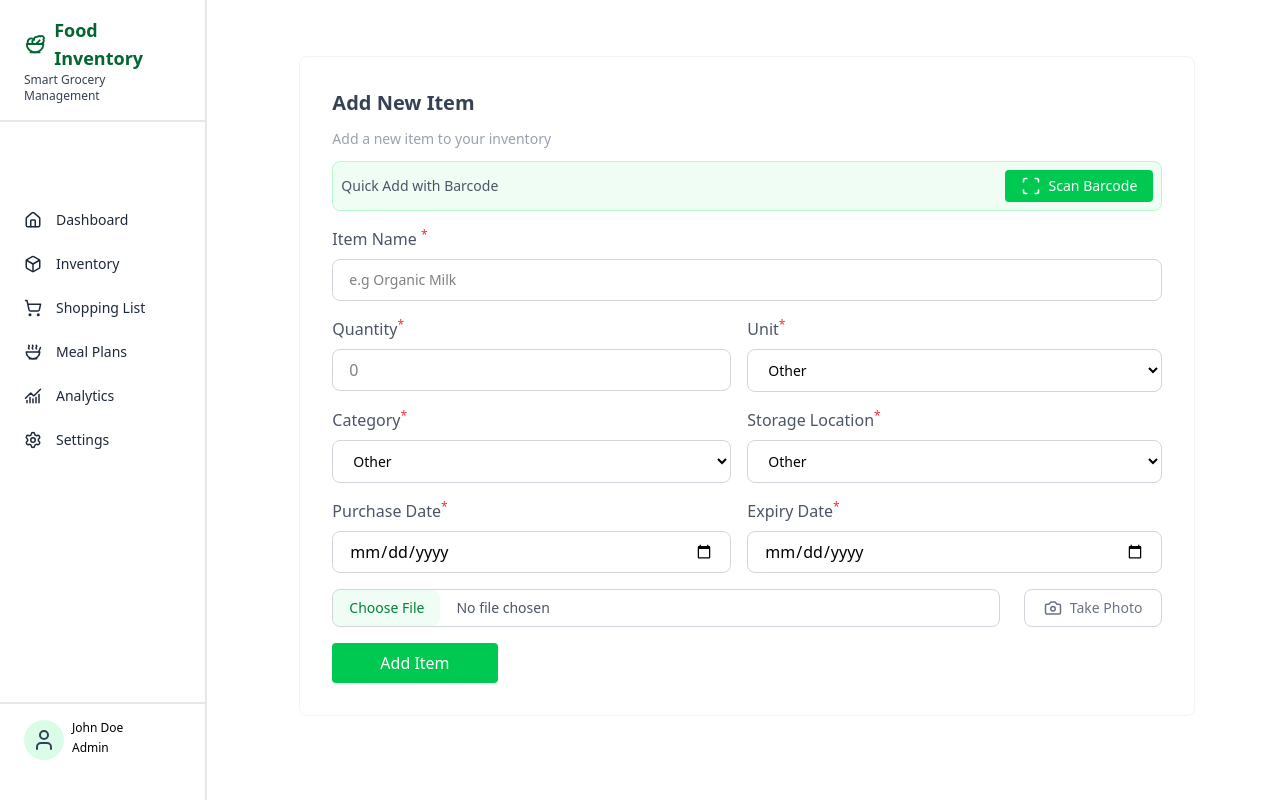
After one commit to vectar-labs/smart_home_inventory_system, a Flask app: page /add_item in a window 1280 px wide. The commit adds this page. Run offline with Flask 3, Linux system fonts and the light colour scheme.

Commit message:
added create-item page ui

```diff
--- a/app/models.py
+++ b/app/models.py
@@ -16,15 +16,19 @@ class Location(db.Model):
     id = db.Column(db.Integer, primary_key=True)
     name = db.Column(db.String(50), unique=True, nullable=False)
 
+class Units(db.Model):
+    id = db.Column(db.Integer, primary_key=True)
+    name = db.Column(db.String(20), unique=True, nullable=False)
+
 class GroceryItem(db.Model):
     id = db.Column(db.Integer, primary_key=True)
     name = db.Column(db.String(120), nullable=False)
     category_id = db.Column(db.Integer, db.ForeignKey('category.id'), nullable=True)
     quantity = db.Column(db.Float, nullable=False)
-    unit = db.Column(db.String(20), nullable=False)
     expiry_date = db.Column(db.Date, nullable=True)
     purchase_date = db.Column(db.Date, nullable=True)
     location_id = db.Column(db.Integer, db.ForeignKey('location.id'), nullable=True)
+    unit_id = db.Column(db.Integer, db.ForeignKey('units.id'), nullable=True)
     barcode = db.Column(db.String(64), nullable=True)
     photo_url = db.Column(db.String(200), nullable=True)
     user_id = db.Column(db.Integer, db.ForeignKey('user.id'), nullable=False)
--- a/app/routes.py
+++ b/app/routes.py
@@ -16,3 +16,7 @@ def signup():
 @main.route('/dashboard')
 def dashboard():
     return render_template('dashboard.html')
+
+@main.route('/add_item')
+def add_item():
+    return render_template('add_item.html')
--- /dev/null
+++ b/app/templates/add_item.html
@@ -0,0 +1,146 @@
+{% extends 'base.html' %} {% block content %}
+
+<!-- Add Item Form -->
+
+<div class="max-w-4xl mx-auto bg-white p-8 rounded-lg mt-10 border border-gray-100">
+  <h2 class="text-xl font-semibold text-gray-700 mb-3">Add New Item</h2>
+  <p class="text-sm text-gray-400 mb-3">Add a new item to your inventory</p>
+  <form method="POST" action="/add_item">
+    <div class="mb-4 flex items-center justify-between p-2 bg-green-50 border border-green-200 rounded-lg">
+      <p class="text-sm text-gray-600">Quick Add with Barcode</p>
+      <button
+        class="bg-green-500 px-4 py-1.5 rounded-sm text-white font-medium text-sm flex items-center gap-2 hover:bg-green-600 transition-colors"
+        type="button"
+      >
+        <svg
+          xmlns="http://www.w3.org/2000/svg"
+          width="20"
+          height="20"
+          viewBox="0 0 24 24"
+          fill="none"
+          stroke="currentColor"
+          stroke-width="2"
+          stroke-linecap="round"
+          stroke-linejoin="round"
+          class="lucide lucide-scan-icon lucide-scan"
+        >
+          <path d="M3 7V5a2 2 0 0 1 2-2h2" />
+          <path d="M17 3h2a2 2 0 0 1 2 2v2" />
+          <path d="M21 17v2a2 2 0 0 1-2 2h-2" />
+          <path d="M7 21H5a2 2 0 0 1-2-2v-2" /></svg
+        >Scan Barcode
+      </button>
+    </div>
+    <div class="mb-4">
+      <label for="item_name" class="block text-gray-600 mb-2">Item Name <sup class="text-red-500">*</sup></label>
+      <input
+        type="text"
+        id="item_name"
+        name="item_name"
+        placeholder="e.g Organic Milk"
+        class="w-full px-4 py-2.5 border border-gray-300 rounded-lg focus:outline-none focus:ring-2 focus:ring-green-500 text-sm"
+        required
+      />
+    </div>
+    <div class="mb-4 grid grid-cols-2 space-x-4">
+      <div class="col-span-1">
+        <label for="quantity" class="block text-gray-600 mb-2">Quantity<sup class="text-red-500">*</sup></label>
+        <input
+          type="number"
+          min="0"
+          id="quantity"
+          placeholder="0"
+          name="quantity"
+          class="w-full px-4 py-2 border border-gray-300 rounded-lg focus:outline-none focus:ring-2 focus:ring-green-500"
+          required
+        />
+      </div>
+      <div class="col-span-1">
+        <label for="quantity" class="block text-gray-600 mb-2">Unit<sup class="text-red-500">*</sup></label>
+        <select name="category" id="" class="w-full px-4 py-2.5 border border-gray-300 rounded-lg focus:outline-none focus:ring-2 focus:ring-green-500 text-sm">
+          <option value="other">Other</option>
+        </select>
+      </div>
+    </div>
+    <div class="mb-4 grid grid-cols-2 space-x-4">
+      <div class="col-span-1">
+        <label for="quantity" class="block text-gray-600 mb-2">Category<sup class="text-red-500">*</sup></label>
+        <select name="category" id="" class="w-full px-4 py-2.5 border border-gray-300 rounded-lg focus:outline-none focus:ring-2 focus:ring-green-500 text-sm">
+          <option value="other">Other</option>
+          <option value="other">Diary</option>
+          <option value="other">Meat</option>
+          <option value="other">Vegetables</option>
+          <option value="other">Fruits</option>
+        </select>
+      </div>
+      <div class="col-span-1">
+        <label for="quantity" class="block text-gray-600 mb-2">Storage Location<sup class="text-red-500">*</sup></label>
+        <select name="category" id="" class="w-full px-4 py-2.5 border border-gray-300 rounded-lg focus:outline-none focus:ring-2 focus:ring-green-500 text-sm">
+          <option value="other">Other</option>
+        </select>
+      </div>
+    </div>
+    <div class="mb-4 grid grid-cols-2 space-x-4">
+      <div class="col-span-1">
+        <label for="quantity" class="block text-gray-600 mb-2">Purchase Date<sup class="text-red-500">*</sup></label>
+        <input
+          type="date"
+          id="quantity"
+          placeholder="0"
+          name="quantity"
+          class="w-full px-4 py-2 border border-gray-300 rounded-lg focus:outline-none focus:ring-2 focus:ring-green-500"
+          required
+        />
+      </div>
+      <div class="col-span-1">
+        <label for="quantity" class="block text-gray-600 mb-2">Expiry Date<sup class="text-red-500">*</sup></label>
+        <input
+          type="date"
+          id="quantity"
+          name="quantity"
+          class="w-full px-4 py-2 border border-gray-300 rounded-lg focus:outline-none focus:ring-2 focus:ring-green-500"
+          required
+        />
+      </div>
+    </div>
+    <div class="mb-4 grid grid-cols-6 space-x-6">
+      <div class="col-span-5">
+        <label for="file-input-medium" class="sr-only">Choose file</label>
+        <input
+          type="file"
+          name="photo_url"
+          id=""
+          class="block w-full border border-gray-300 rounded-lg text-sm text-gray-600 file:mr-4 file:py-2 file:px-4 file:rounded-lg file:border-0 file:text-sm file:bg-green-50 file:text-green-700 hover:file:bg-green-100 cursor-pointer"
+        />
+      </div>
+      <div class="col-span-1">
+        <button
+          type="button"
+          class="w-full py-2 px-4 inline-flex items-center gap-x-2 text-sm font-medium rounded-lg border border-gray-300 text-gray-500 justify-center cursor-pointer"
+        >
+          <svg
+            xmlns="http://www.w3.org/2000/svg"
+            width="18"
+            height="18"
+            viewBox="0 0 24 24"
+            fill="none"
+            stroke="currentColor"
+            stroke-width="2"
+            stroke-linecap="round"
+            stroke-linejoin="round"
+            class="lucide lucide-camera-icon lucide-camera"
+          >
+            <path
+              d="M13.997 4a2 2 0 0 1 1.76 1.05l.486.9A2 2 0 0 0 18.003 7H20a2 2 0 0 1 2 2v9a2 2 0 0 1-2 2H4a2 2 0 0 1-2-2V9a2 2 0 0 1 2-2h1.997a2 2 0 0 0 1.759-1.048l.489-.904A2 2 0 0 1 10.004 4z"
+            />
+            <circle cx="12" cy="13" r="3" /></svg
+          >Take Photo
+        </button>
+      </div>
+    </div>
+
+    <button type="submit" class="bg-green-500 text-white px-12 py-2 rounded-sm hover:bg-green-600 transition-colors cursor-pointer">Add Item</button>
+  </form>
+
+  {% endblock %}
+</div>
--- a/app/templates/base.html
+++ b/app/templates/base.html
@@ -35,7 +35,7 @@
             <h2 class="text-xs text-gray-700">Smart Grocery Management</h2>
           </div>
           <div class="flex flex-col gap-2 mt-4 border-t-2 border-gray-200 pt-20 px-4">
-            <a class="flex items-center gap-x-3.5 p-2 text-sm text-gray-800 bg-white hover:bg-green-100/50" href="#">
+            <a href="{{url_for('main.dashboard')}}" class="flex items-center gap-x-3.5 p-2 text-sm text-gray-800 bg-white hover:bg-green-100/50" href="#">
               <svg
                 xmlns="http://www.w3.org/2000/svg"
                 width="18"
@@ -157,7 +157,7 @@
             </a>
           </div>
         </div>
-        <div class="flex-grow flex items-end justify-start pb-12">
+        <div class="flex-grow flex items-end justify-start pb-8">
           <div class="border-t-2 border-gray-200 pt-4 px-6 w-full">
             <a href="#" class="flex gap-2"
               ><div class="w-10 h-10 rounded-full bg-green-100 flex justify-center items-center">
```
Also changed, not shown: app/templates/dashboard.html (+5 -2 lines).
